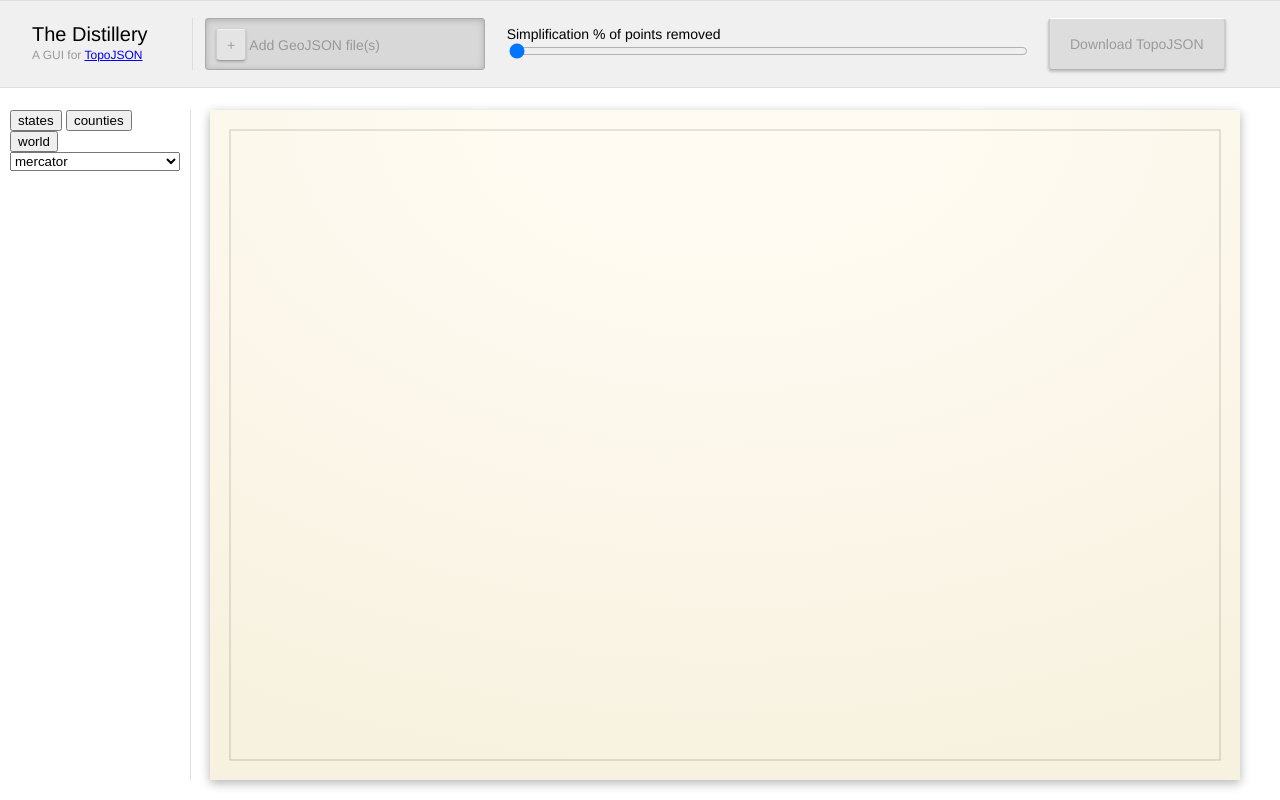
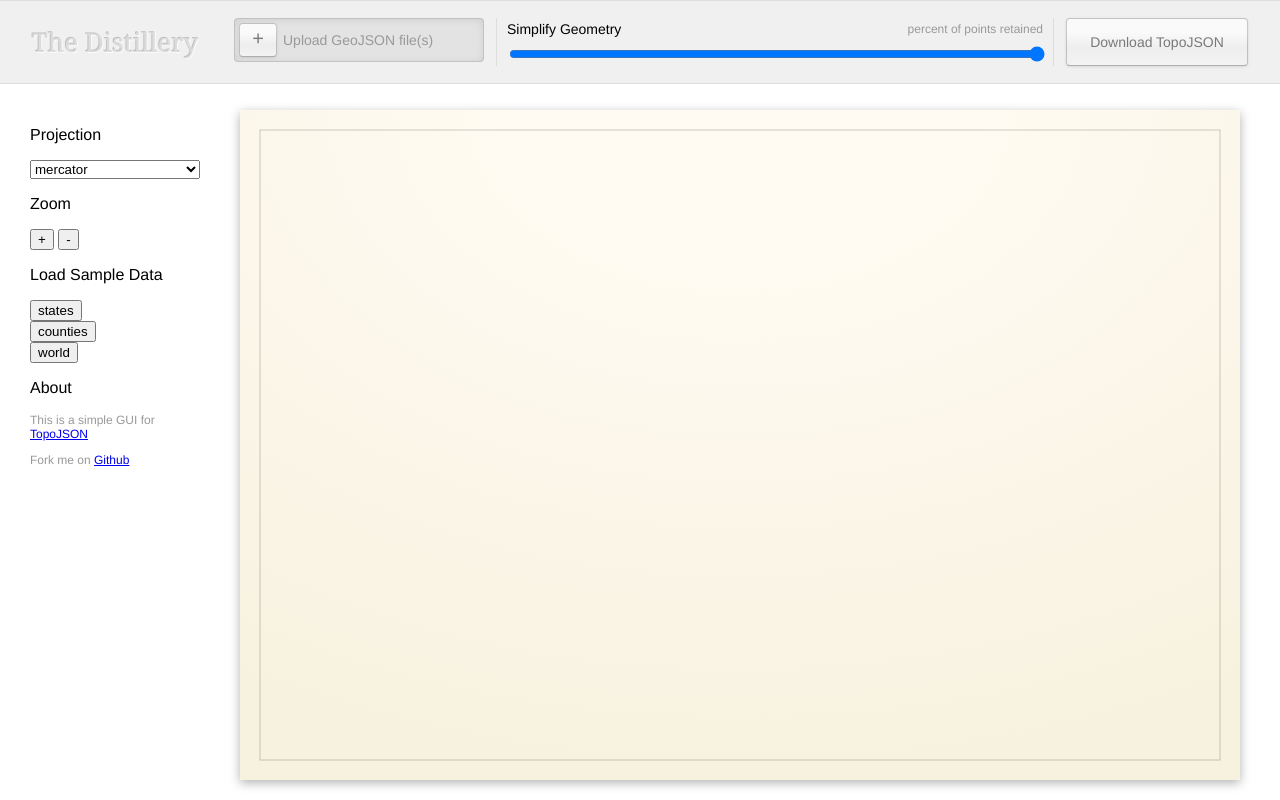
Before and after one commit to shancarter/distillery, a website: page index.html in a window 1280 px wide. Drawn offline with Linux system fonts and the light colour scheme.

Commit message:
new buttons, new layout

```diff
--- a/index.html
+++ b/index.html
@@ -26,13 +26,16 @@ h3 {
 
 .header td {
   padding: 0 10px;
+  vertical-align: top;
 }
 
 .branding {
-  font-size: 20px;
-  line-height: 18px;
-  width: 150px;
-  border-right: solid 1px #ddd;
+  font-family: Georgia;
+  color: rgb(220, 220, 220);
+  text-shadow: -1px -1px 0.5px rgba(0, 0, 0, 0.2), 1px 1px 0.5px rgba(255, 255, 255, 0.7);
+  font-size: 26px;
+  line-height: 48px;
+  width: 180px;
 }
 
 .description {
@@ -44,57 +47,97 @@ h3 {
   color: #999;
 }
 
+.input {
+  width: 200px;
+}
+
 .files {
-  height: 30px;
-  padding: 10px;
-  border: solid 1px #aaa;
-  background: rgba(0, 0, 0, 0.1);
-  box-shadow: inset 0px 1px 6px rgba(0, 0, 0, 0.2);
-  border-radius: 3px;
+  height: 26px;
+  width: 200px;
+  padding: 8px 0px 8px 48px;
+  border: solid 1px rgba(0,0,0,0.15);
+  background: rgba(0, 0, 0, 0.05);
+  box-shadow: inset 0px 1px 8px rgba(0, 0, 0, 0.1);
+  border-radius: 4px;
+  line-height: 26px;
+  position: relative;
+}
+
+.action.load {
+  position: absolute;
+  left: 4px;
+  top: 4px;
+  height: 16px;
+  line-height: 12px;
+  font-size: 20px;
+  width: 16px;
+  display: block;
 }
 
 .file {
   display: inline-block;
   padding: 8px 30px 8px 10px;
   margin-right: 10px;
-  border: solid 1px #ccc;
-  background: rgba(0, 0, 0, 0.3);
+  background: rgba(0, 0, 0, 0.1);
   border-radius: 3px;
-  border: solid 1px #333;
-  color: white;
+  color: rgba(0, 0, 0, 0.8);
   white-space: nowrap;
   position: relative;
+  line-height: 10px;
 }
 
 .file .close {
+  color: rgba(255, 255, 255, 0.4);
   position: absolute;
-  top: 5px;
-  right: 5px;
+  top: 4px;
+  right: 4px;
   display: inline-block;
-  border: solid 1px #ccc;
   padding: 4px;
-  background: rgba(255, 0, 0, 0.5);
+  background: rgba(0, 0, 0, 0.1);
   width: 10px;
   height: 10px;
   border-radius: 3px;
   cursor: pointer;
+  font-size: 10px;
+  line-height: 10px;
+  text-align: center;
 }
 
 .simplify {
+  border-right: solid 1px #ddd;
+  border-left: solid 1px #ddd;
+  position: relative;
+}
+
+.simplify .note {
+  position: absolute;
+  right: 10px;
+  top: 4px;
+  font-size: 12px;
+}
+
+.simplify p {
+  margin: 4px 0 2px;
+}
+
+.simplify input {
+  margin-top: 8px;
 }
 
 .output {
-  width: 200px;
+  width: 140px;
 }
 
-.action.load {
-  box-shadow: 0 1px 3px rgba(0, 0, 0, 0.2);
-  background: rgba(255, 255, 255, 0.3);
-  border: solid 1px rgba(0, 0, 0, 0.1);
-  border-top: solid 1px rgba(255, 255, 255, 0.5);
-  border-bottom: solid 1px rgba(0, 0, 0, 0.3);
-  color: rgba(0, 0, 0, 0.3);
+.action.download {
+  display: block;
+  height: 26px;
+  width: 140px;
+  line-height: 26px;
+  padding: 10px 20px;
 }
+
+
+
 
 .argv {
   display: inline-block;
@@ -108,33 +151,26 @@ h3 {
 }
 
 .action {
-  display: inline-block;
+  text-decoration: none;
+  text-align: center;
   padding: 8px 10px;
-  background: #666;
-  color: white;
+  color: rgba(0, 0, 0, 0.5);
   border-radius: 4px;
   cursor: pointer;
-  border: solid 1px #333;
+  text-decoration: none;
+  background: #666;
+  background-image: -webkit-linear-gradient(bottom, rgb(243,243,243) 0%, rgb(238,238,238) 36%, rgb(250,250,250) 72%);
+  border: solid 1px rgba(0, 0, 0, 0.2);
+  /*border-top: solid 1px white;*/
+  border-bottom: solid 1px rgba(0,0,0,0.3);
+  box-shadow: 0 1px 3px rgba(0,0,0,0.1);
 }
 
-.action.download {
-  height: 30px;
-  line-height: 30px;
-  padding: 10px 20px;
-  border: solid 2px #CCC;
-  border-top: solid 1px white;
-  border-bottom: solid 1px rgba(0,0,0,0.2);
-  background: rgba(0,0,0,0.08);
-  box-shadow: 0 2px 3px rgba(0,0,0,0.2);
-  text-decoration: none;
-  color: rgba(0,0,0,0.3);
-  white-space: nowrap;
-}
 
 .map-container {
   position: absolute;
   right: 40px;
-  left: 210px;
+  left: 240px;
   top: 110px;
   bottom: 20px;
 }
@@ -142,11 +178,10 @@ h3 {
 .map-controls {
   position: absolute;
   top: 110px;
-  left: 10px;
+  left: 30px;
   bottom: 20px;
   width: 170px;
   padding-right: 10px;
-  border-right: solid 1px #ddd;
   background: rgba(255, 255, 255, 0.9);
 }
 
@@ -182,18 +217,18 @@ h3 {
   <tr>
     <td class="branding">
       <span>The Distillery</span><br>
-      <span class="description">A GUI for <a href="https://github.com/mbostock/topojson">TopoJSON</a></span>
     </td>
     <td class="input">
       <div class="files">
-        <span class="action load">+</span>
-        <span class="note">Add GeoJSON file(s)</span>
+        <span class="note">Upload GeoJSON file(s)</span>
+        <a class="action load">+</a>
         <input type="file" class="file-input" multiple="multiple" style="visibility: hidden;position: absolute;"></input>
       </div>
     </td>
     <td class="simplify">
-      <span>Simplification</span>
-      <span><span class="value"></span>% of points removed</span>
+      <p>Simplify Geometry</p>
+      <span class="note"><span class="value"></span> percent of points retained</span>
+      <input type="range" class=""></input>
     </td>
     <td class="output">
       <a class="action download">Download TopoJSON</a>
@@ -203,9 +238,19 @@ h3 {
 
 <div class="map-container"></div>
 <div class="map-controls">
-  <button class="sample states">states</button>
-  <button class="sample counties">counties</button>
+  <p>Projection</p>
+  <select class="projection"></select>
+  <p>Zoom</p>
+  <button>+</button>
+  <button>-</button>
+  <p>Load Sample Data</p>
+  <button class="sample states">states</button><br>
+  <button class="sample counties">counties</button><br>
   <button class="sample world">world</button>
+  <p>About</p>
+  <p class="description">This is a simple GUI for <a href="https://github.com/mbostock/topojson">TopoJSON</a></p>
+  <p class="description">Fork me on <a href="https://github.com/shancarter/distillery">Github</a></p>
+
 </div>
 </div>
 
@@ -251,16 +296,15 @@ var map = svg.append("g")
 var mapBackground = map.append("rect")
     .attr("class", "map-background");
 
-var simplificationSlider = d3.select(".simplify")
-  .append("input")
+var simplificationSlider = d3.select(".simplify input")
     .attr("type", "range")
     .attr("min", 10)
     .attr("max", 1000)
     .attr("step", 1)
-    .attr("value", (1 - argv["simplify-proportion"]) * 1000)
+    .attr("value", argv["simplify-proportion"] * 1000)
     .style("width", "100%")
     .on("change", function() {
-      argv["simplify-proportion"] = 1 - this.value / 1000;
+      argv["simplify-proportion"] = +this.value / 1000;
       d3.select(".simplify .value").text(this.value / 10)
       update();
     });
@@ -268,7 +312,7 @@ var simplificationSlider = d3.select(".simplify")
 // Projection select
 var availableProjections = ["mercator", "albersUsa", "equirectangular", "conicEqualArea", "conicConformal"];
 
-var projectionSelect = mapControls.append("select")
+var projectionSelect = mapControls.select(".projection")
     .on("change", function() {
       projection = (d3.geo[projectionSelect.node().value])();
       path = d3.geo.path().projection(projection);
```
